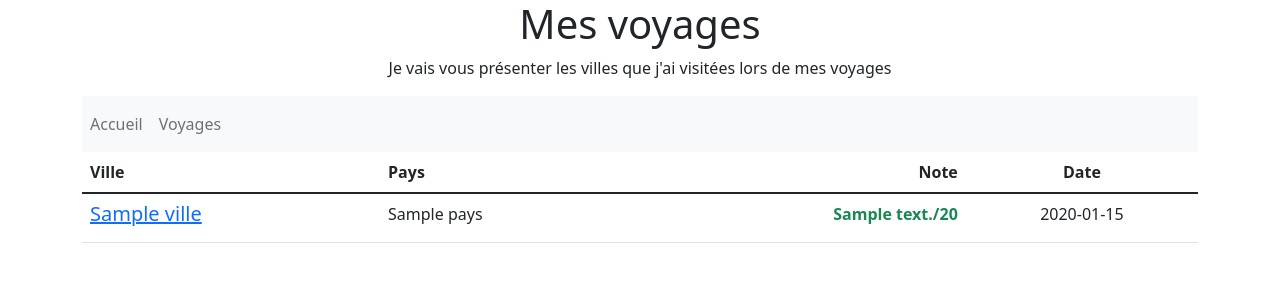
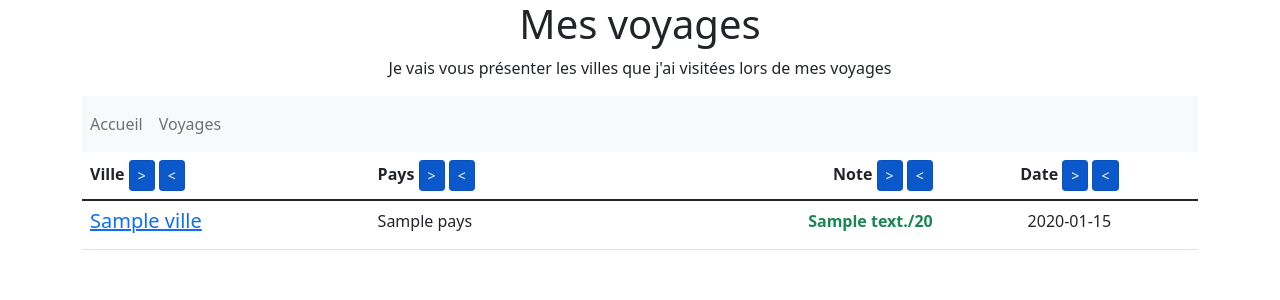
Before and after one commit to Tictack/mesvoyages, a Symfony app: template templates/pages/voyages.html.twig in a window 1280 px wide. Shown: the top 300 px of the page. Run offline with Twig, Linux system fonts and the light colour scheme; the template is opened without the code that fills it: most values are stand-ins (such as "Sample title", 1, 10 or a date in 2020); some libraries are stand-ins or nearby versions.

Commit message:
Phase 9 : ORM (tri des enregistrements).

```diff
--- a/templates/pages/voyages.html.twig
+++ b/templates/pages/voyages.html.twig
@@ -3,10 +3,34 @@
     <table class="table table-stripped">
         <thead>
             <tr>
-                <th class="text-left" scope="col">Ville</th>
-                <th class="text-left" scope="col">Pays</th>
-                <th class="text-end" scope="col">Note</th>
-                <th class="text-center" scope=" col">Date</th>
+                <th class="text-left" scope="col">
+                    Ville
+                    <a href="{{  path('voyages.sort', {champ:'ville', ordre:'ASC'}) }}"
+                    <a href="#" class="btn btn-primary btn-sm active" role="button" aria-pressed="true">></a>
+                    <a href="{{  path('voyages.sort', {champ:'ville', ordre:'DESC'}) }}"
+                    <a href="#" class="btn btn-primary btn-sm active" role="button" aria-pressed="true"><</a>
+                </th>
+                <th class="text-left" scope="col">
+                    Pays
+                    <a href="{{  path('voyages.sort', {champ:'pays', ordre:'ASC'}) }}"
+                    <a href="#" class="btn btn-primary btn-sm active" role="button" aria-pressed="true">></a>
+                    <a href="{{  path('voyages.sort', {champ:'pays', ordre:'DESC'}) }}"
+                    <a href="#" class="btn btn-primary btn-sm active" role="button" aria-pressed="true"><</a>
+                </th>
+                <th class="text-end" scope="col">
+                    Note
+                    <a href="{{  path('voyages.sort', {champ:'note', ordre:'ASC'}) }}"
+                    <a href="#" class="btn btn-primary btn-sm active" role="button" aria-pressed="true">></a>
+                    <a href="{{  path('voyages.sort', {champ:'note', ordre:'DESC'}) }}"
+                    <a href="#" class="btn btn-primary btn-sm active" role="button" aria-pressed="true"><</a>
+                </th>
+                <th class="text-center" scope=" col">
+                    Date
+                    <a href="{{  path('voyages.sort', {champ:'datecreation', ordre:'ASC'}) }}"
+                    <a href="#" class="btn btn-primary btn-sm active" role="button" aria-pressed="true">></a>
+                    <a href="{{  path('voyages.sort', {champ:'datecreation', ordre:'DESC'}) }}"
+                    <a href="#" class="btn btn-primary btn-sm active" role="button" aria-pressed="true"><</a>
+                </th>
             </tr>
         </thead>
         <tbody>
```
Also changed, not shown: src/Controller/VoyagesController.php (+14 -1 lines), src/Repository/VisiteRepository.php (+14 -0 lines).
